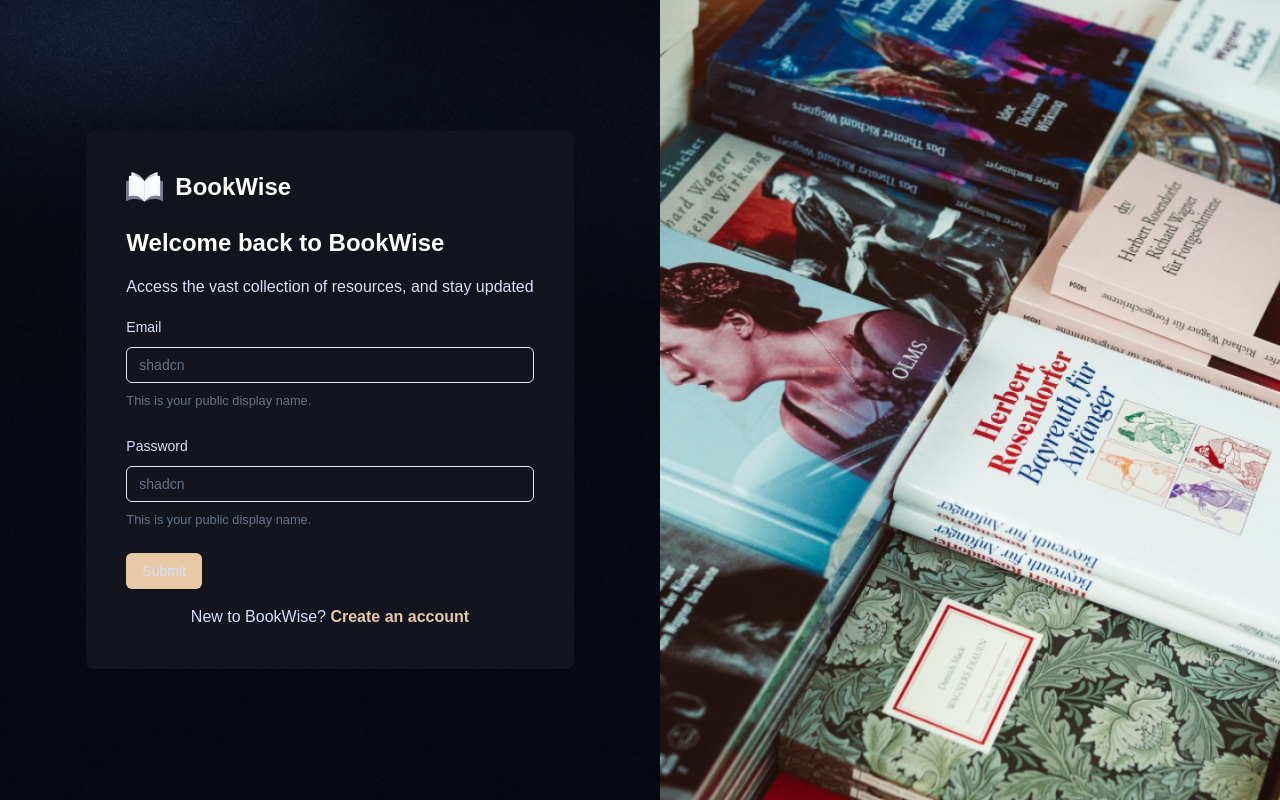
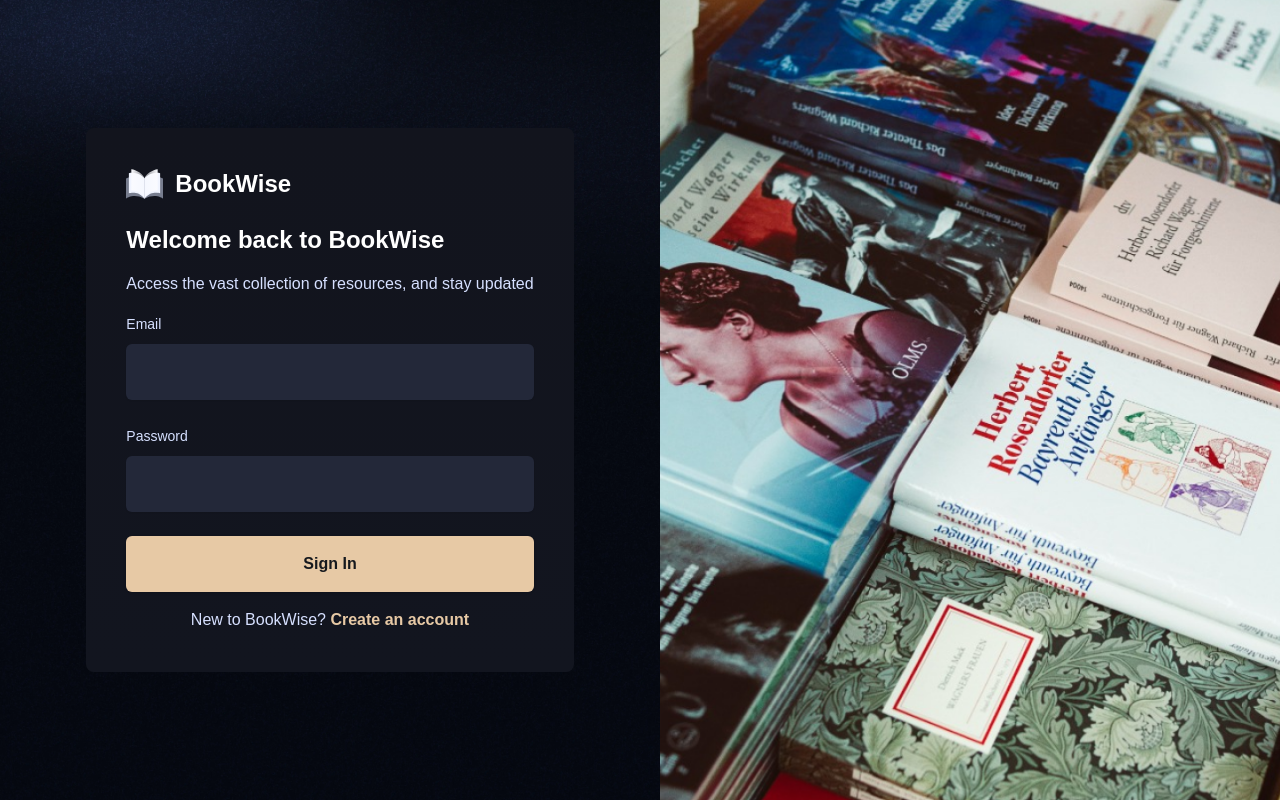
Before and after one commit to MavlonjonMirzaxalilov/bookwise, a Next.js app: page /sign-in in a window 1280 px wide. Built offline with nearby package versions, Linux system fonts and the light colour scheme; a web font is replaced by a local one.

Commit message:
sign in and sign up form finished

```diff
--- a/components/AuthForm.tsx
+++ b/components/AuthForm.tsx
@@ -4,6 +4,7 @@ import { zodResolver } from "@hookform/resolvers/zod";
 import {
   DefaultValues,
   FieldValues,
+  Path,
   SubmitHandler,
   useForm,
   UseFormReturn,
@@ -21,7 +22,8 @@ import {
 } from "@/components/ui/form";
 import { Input } from "@/components/ui/input";
 import Link from "next/link";
-import { FIELD_NAMES } from "@/constants";
+import { FIELD_NAMES, FIELD_TYPES } from "@/constants";
+import ImageUpload from "@/components/ImageUpload";
 
 interface Props<T extends FieldValues> {
   schema: ZodType<T>;
@@ -72,18 +74,28 @@ const AuthForm = <T extends FieldValues>({
                     {FIELD_NAMES[field.name as keyof typeof FIELD_NAMES]}
                   </FormLabel>
                   <FormControl>
-                    <Input placeholder="shadcn" {...field} />
+                    {field.name === "universityCard" ? (
+                      <ImageUpload />
+                    ) : (
+                      <Input
+                        required
+                        type={
+                          FIELD_TYPES[field.name as keyof typeof FIELD_TYPES]
+                        }
+                        {...field}
+                        className={"form-input"}
+                      />
+                    )}
                   </FormControl>
-                  <FormDescription>
-                    This is your public display name.
-                  </FormDescription>
                   <FormMessage />
                 </FormItem>
               )}
             />
           ))}
 
-          <Button type="submit">Submit</Button>
+          <Button type="submit" className={"form-btn"}>
+            {isSignIn ? "Sign In" : "Sign Up"}
+          </Button>
         </form>
       </Form>
       <p className={"text-center text-base font-medium"}>
```
